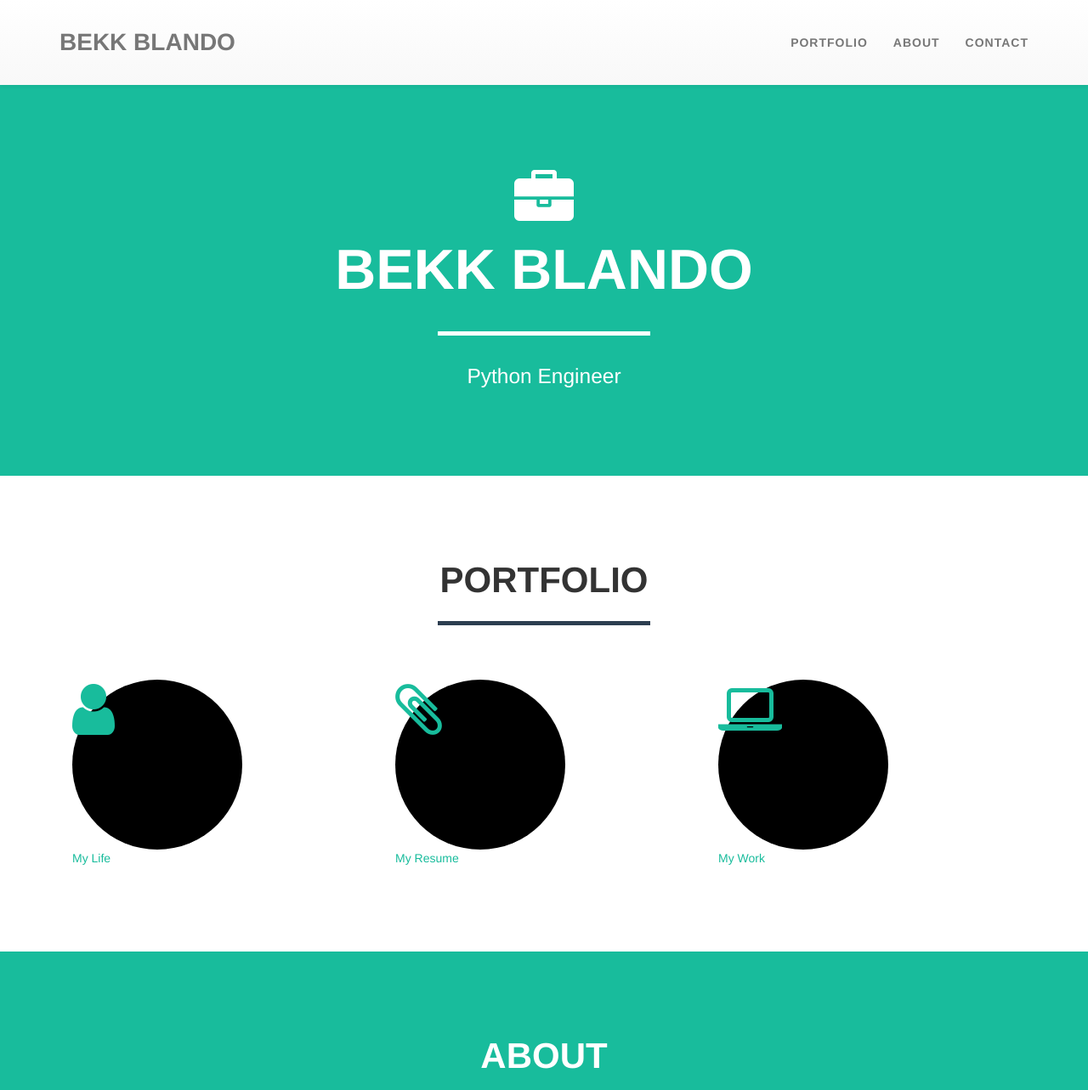
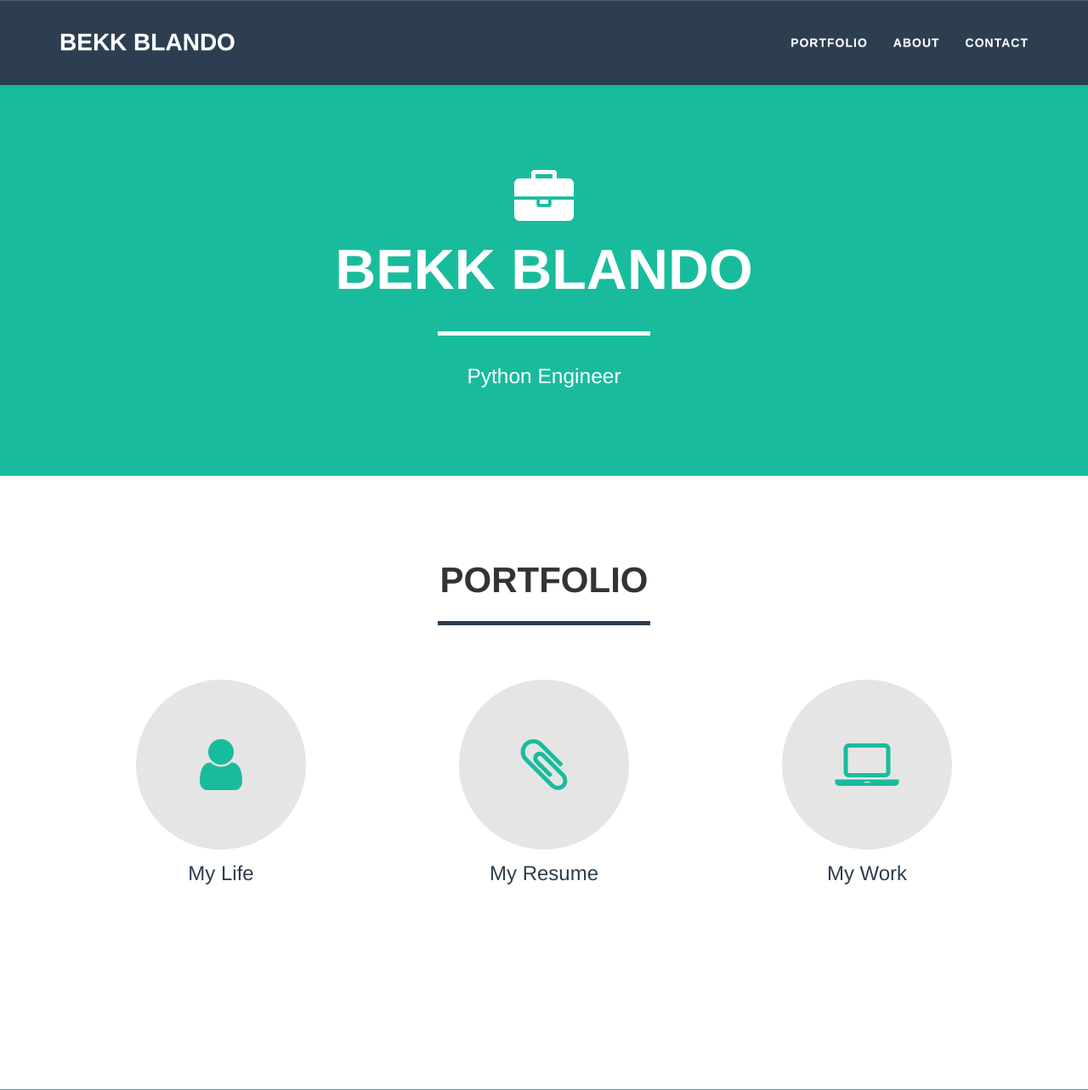
Before and after one commit to bekkblando/portfoliosite, a Django app: page /home in a window 1280 px wide. Shown: the top 1283 px of the page at 85% size. Run offline with Django 3.2, Linux system fonts and the light colour scheme; some libraries are stand-ins or nearby versions.

Commit message:
Collect Static

```diff
--- a/portfolio/static/style.css
+++ b/portfolio/static/style.css
@@ -145,6 +145,7 @@ header .intro-text .skills {
     text-transform: uppercase;
     font-family: Montserrat,"Helvetica Neue",Helvetica,Arial,sans-serif;
     font-weight: 700;
+    background: #2C3E50;
 }
 
 .navbar a:focus {
@@ -162,6 +163,16 @@ header .intro-text .skills {
 .navbar-default,
 .navbar-inverse {
     border: 0;
+}
+
+.navbar-default,
+.navbar-brand{
+    color: #fff !important;
+}
+
+.navbar-default .navbar-nav>li>a{
+   color: #fff !important;
+
 }
 
 section {
@@ -456,11 +467,49 @@ footer .footer-below {
 	border-radius: 50%;
 	width: 200px;
 	height: 200px;
-    background: black;
+    background: #E5E5E5;
+    position: relative;
+    margin-bottom: 3%;
+    margin-left: auto;
+    margin-right: auto;
 	/* width and height can be anything, as long as they're equal */
 }
 
 .centercircle {
-    display:block;
-    position:absolute;
+  position: absolute;
+  top: 50%;
+  left: 50%;
+  transform: translate(-50%, -50%);
 }
+.circlecaption {
+  position: absolute;
+  font-size: x-large;
+  color: #2C3E50;
+  left: 50%;
+  transform: translate(-50%);
+}
+
+.circlecontains{
+   margin-bottom: 15%;
+
+}
+
+.skilltable{
+    margin: auto;
+    width:100%;
+    text-align:center;
+}
+.skilltable.tr{
+    margin: auto;
+    width:100%;
+    text-align:center;
+}
+.skilltable.tr, td{
+    margin: auto;
+    width: 33.3333%;
+    text-align:center;
+    padding:3%;
+}
+.sidetext{
+    width:50%
+}
```
